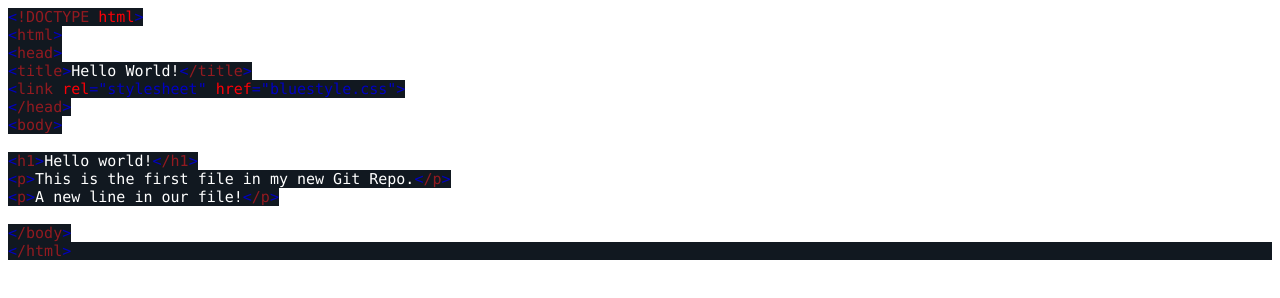
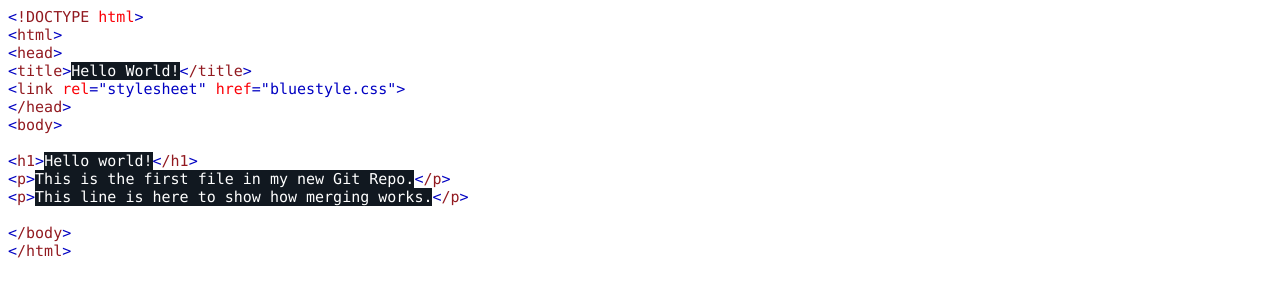
Before and after one commit to JohnKakasas/hello-world, a plain HTML site: page index.html in a window 1280 px wide. Drawn offline with Linux system fonts and the light colour scheme.

Commit message:
updated index.html with emergency fix

```diff
--- a/index.html
+++ b/index.html
@@ -11,29 +11,27 @@
     p.p2 {margin: 0.0px 0.0px 0.0px 0.0px; font: 15.0px Menlo; color: #ffffff; -webkit-text-stroke: #ffffff}
     p.p3 {margin: 0.0px 0.0px 0.0px 0.0px; font: 15.0px Menlo; color: #0000c2; -webkit-text-stroke: #0000c2}
     p.p4 {margin: 0.0px 0.0px 0.0px 0.0px; font: 15.0px Menlo; color: #ffffff; -webkit-text-stroke: #ffffff; min-height: 18.0px}
-    p.p5 {margin: 0.0px 0.0px 0.0px 0.0px; font: 15.0px Menlo; color: #921a20; -webkit-text-stroke: #921a20; background-color: #111820}
-    span.s1 {font-kerning: none; color: #0000c2; background-color: #111820; -webkit-text-stroke: 0px #0000c2}
-    span.s2 {font-kerning: none; background-color: #111820}
-    span.s3 {font-kerning: none; color: #fb0007; background-color: #111820; -webkit-text-stroke: 0px #fb0007}
-    span.s4 {font-kerning: none; color: #921a20; background-color: #111820; -webkit-text-stroke: 0px #921a20}
-    span.s5 {font-kerning: none}
-    span.s6 {font-kerning: none; color: #0000c2; -webkit-text-stroke: 0px #0000c2}
+    span.s1 {font-kerning: none; color: #0000c2; -webkit-text-stroke: 0px #0000c2}
+    span.s2 {font-kerning: none}
+    span.s3 {font-kerning: none; color: #fb0007; -webkit-text-stroke: 0px #fb0007}
+    span.s4 {font-kerning: none; color: #921a20; -webkit-text-stroke: 0px #921a20}
+    span.s5 {font-kerning: none; background-color: #111820}
   </style>
 </head>
 <body>
 <p class="p1"><span class="s1">&lt;</span><span class="s2">!DOCTYPE</span><span class="s3"> html</span><span class="s1">&gt;</span></p>
 <p class="p1"><span class="s1">&lt;</span><span class="s2">html</span><span class="s1">&gt;</span></p>
 <p class="p1"><span class="s1">&lt;</span><span class="s2">head</span><span class="s1">&gt;</span></p>
-<p class="p2"><span class="s1">&lt;</span><span class="s4">title</span><span class="s1">&gt;</span><span class="s2">Hello World!</span><span class="s1">&lt;</span><span class="s4">/title</span><span class="s1">&gt;</span></p>
+<p class="p2"><span class="s1">&lt;</span><span class="s4">title</span><span class="s1">&gt;</span><span class="s5">Hello World!</span><span class="s1">&lt;</span><span class="s4">/title</span><span class="s1">&gt;</span></p>
 <p class="p3"><span class="s2">&lt;</span><span class="s4">link</span><span class="s3"> rel</span><span class="s2">="stylesheet"</span><span class="s3"> href</span><span class="s2">="bluestyle.css"&gt;</span></p>
 <p class="p1"><span class="s1">&lt;</span><span class="s2">/head</span><span class="s1">&gt;</span></p>
 <p class="p1"><span class="s1">&lt;</span><span class="s2">body</span><span class="s1">&gt;</span></p>
-<p class="p4"><span class="s5"></span><br></p>
-<p class="p2"><span class="s1">&lt;</span><span class="s4">h1</span><span class="s1">&gt;</span><span class="s2">Hello world!</span><span class="s1">&lt;</span><span class="s4">/h1</span><span class="s1">&gt;</span></p>
-<p class="p2"><span class="s1">&lt;</span><span class="s4">p</span><span class="s1">&gt;</span><span class="s2">This is the first file in my new Git Repo.</span><span class="s1">&lt;</span><span class="s4">/p</span><span class="s1">&gt;</span></p>
-<p class="p2"><span class="s1">&lt;</span><span class="s4">p</span><span class="s1">&gt;</span><span class="s2">A new line in our file!</span><span class="s1">&lt;</span><span class="s4">/p</span><span class="s1">&gt;</span></p>
-<p class="p4"><span class="s5"></span><br></p>
+<p class="p4"><span class="s2"></span><br></p>
+<p class="p2"><span class="s1">&lt;</span><span class="s4">h1</span><span class="s1">&gt;</span><span class="s5">Hello world!</span><span class="s1">&lt;</span><span class="s4">/h1</span><span class="s1">&gt;</span></p>
+<p class="p2"><span class="s1">&lt;</span><span class="s4">p</span><span class="s1">&gt;</span><span class="s5">This is the first file in my new Git Repo.</span><span class="s1">&lt;</span><span class="s4">/p</span><span class="s1">&gt;</span></p>
+<p class="p2"><span class="s1">&lt;</span><span class="s4">p</span><span class="s1">&gt;</span><span class="s5">This line is here to show how merging works.</span><span class="s1">&lt;</span><span class="s4">/p</span><span class="s1">&gt;</span></p>
+<p class="p4"><span class="s2"></span><br></p>
 <p class="p1"><span class="s1">&lt;</span><span class="s2">/body</span><span class="s1">&gt;</span></p>
-<p class="p5"><span class="s6">&lt;</span><span class="s5">/html</span><span class="s6">&gt;</span></p>
+<p class="p1"><span class="s1">&lt;</span><span class="s2">/html</span><span class="s1">&gt;</span></p>
 </body>
 </html>
```
